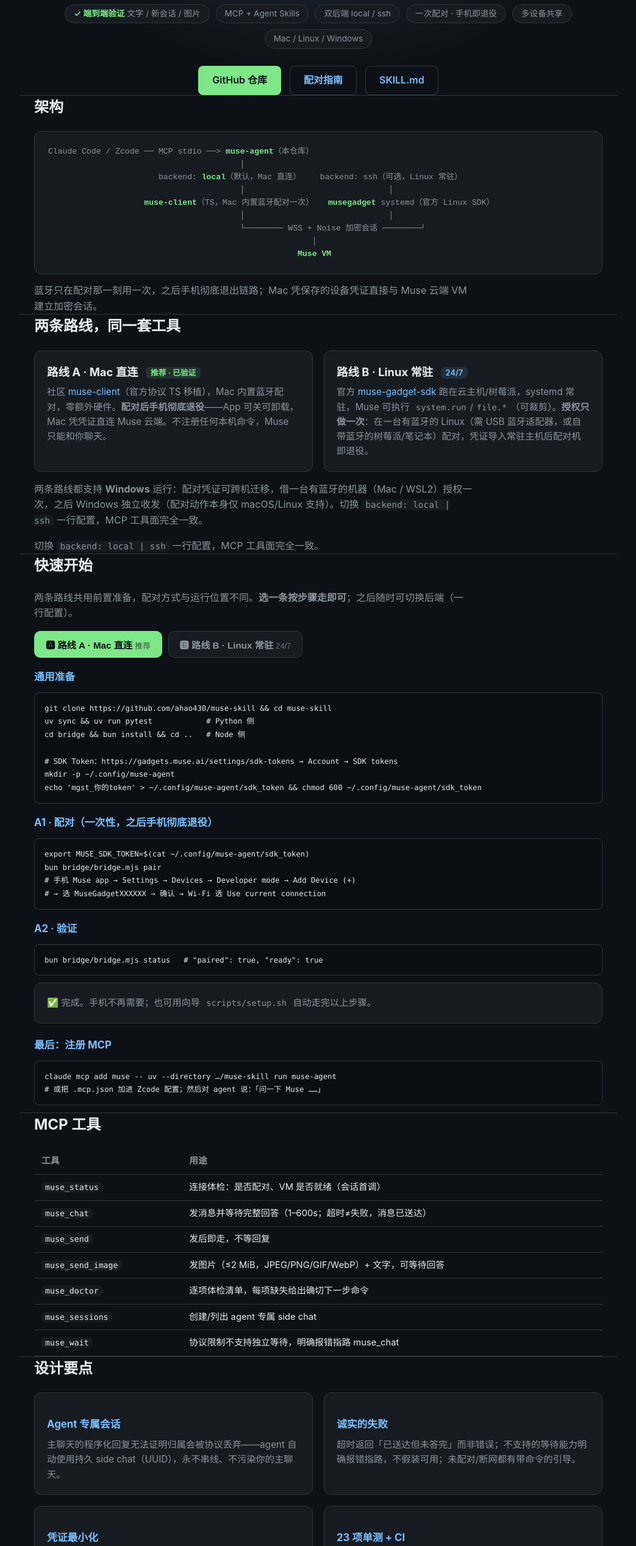
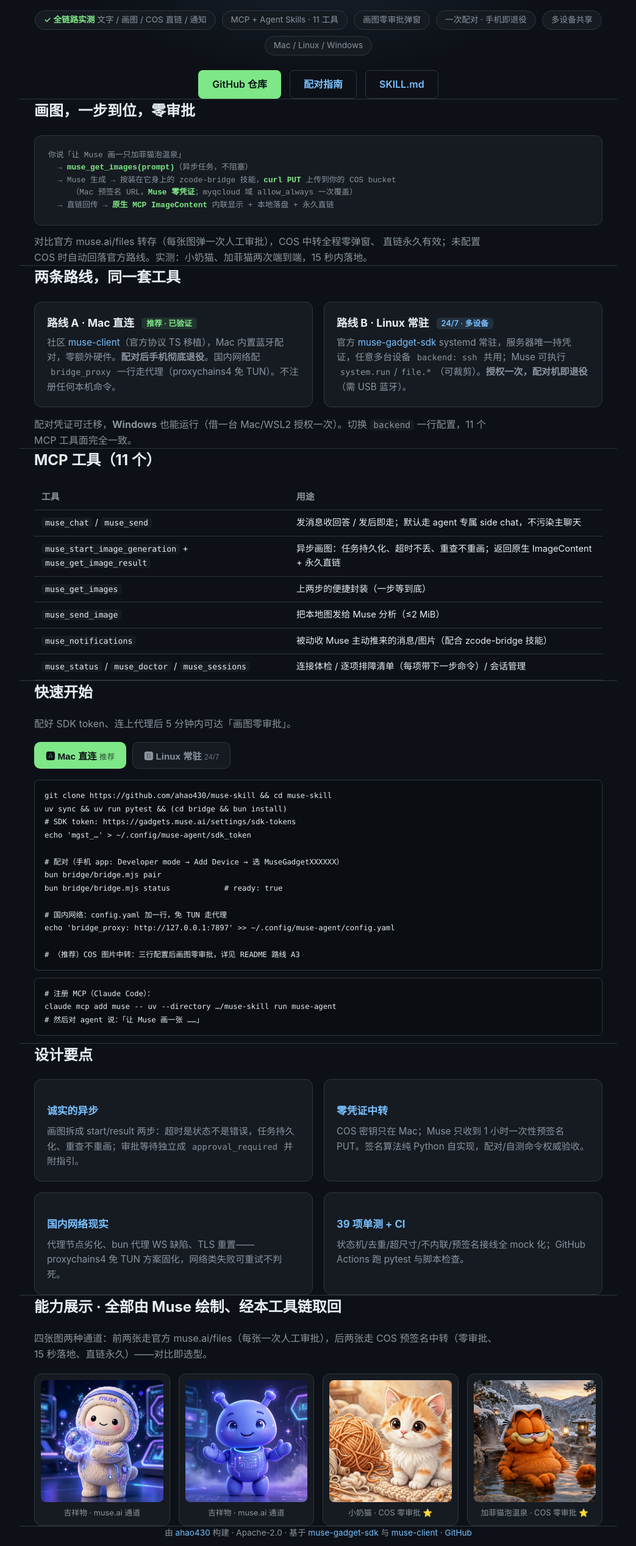
Before and after one commit to ahao430/muse-skill, a plain HTML site: page docs/index.html in a window 1280 px wide. Shown: the part 124-2660 px from the top of the page at 61% size, without its empty margins (118-1161 px from the left). Drawn offline with Linux system fonts and the light colour scheme.

Commit message:
docs: rewrite README + landing page for the final architecture
- README: COS zero-approval relay as recommended route-A step (with presign
  self-test one-liner), bridge_proxy China-network guidance, 11-tool reality,
  expanded troubleshooting (proxy node rot / 403 key corruption / Muse
  ignoring presign → install skill), refreshed dev layout
- landing page: new hero badges, draw-with-zero-approvals flow diagram,
  tools table, design highlights, 4-image gallery contrasting the muse.ai
  (per-image approval) vs COS relay (zero approval) channels

```diff
--- a/docs/index.html
+++ b/docs/index.html
@@ -4,7 +4,7 @@
 <meta charset="UTF-8">
 <meta name="viewport" content="width=device-width, initial-scale=1.0">
 <title>Muse Agent Skill — 把 Muse 接入你的编程 Agent</title>
-<meta name="description" content="通过 MCP 和 Agent Skills 把 Meta Muse 接入 Claude Code / Zcode 等编程 agent：发消息、收回答、发图片，全链路本地，无公网服务器。">
+<meta name="description" content="通过 MCP 和 Agent Skills 把 Meta Muse 接入 Claude Code / Zcode 等编程 agent：聊天、异步画图（原生 ImageContent）、COS 零审批中转，全链路本地。">
 <style>
   :root {
     --bg: #0d1117; --panel: #161b22; --border: #30363d;
@@ -15,24 +15,29 @@
   a { color: var(--accent2); text-decoration: none; }
   a:hover { text-decoration: underline; }
   .wrap { max-width: 980px; margin: 0 auto; padding: 0 24px; }
-  header { padding: 72px 0 48px; text-align: center; background: radial-gradient(ellipse at top, #1b2735 0%, var(--bg) 60%); }
-  h1 { font-size: 2.6rem; letter-spacing: -0.02em; }
+  header { padding: 64px 0 44px; text-align: center; background: radial-gradient(ellipse at top, #1b2735 0%, var(--bg) 60%); }
+  .brand { display: flex; align-items: center; justify-content: center; gap: 20px; margin-bottom: 6px; }
+  .logo { width: 84px; height: 84px; border-radius: 50%; object-fit: cover;
+          border: 2px solid var(--border); box-shadow: 0 0 0 4px rgba(126,231,135,.08), 0 10px 30px rgba(0,0,0,.4); }
+  h1 { font-size: 2.4rem; letter-spacing: -0.02em; text-align: left; }
   h1 .muse { color: var(--accent); }
-  .tagline { color: var(--muted); font-size: 1.15rem; margin: 14px 0 28px; }
-  .badges { display: flex; gap: 10px; justify-content: center; flex-wrap: wrap; }
+  .tagline { color: var(--muted); font-size: 1.05rem; margin: 6px 0 0; text-align: left; }
+  @media (max-width: 640px) { .brand { flex-direction: column; gap: 10px; } h1, .tagline { text-align: center !important; } }
+  .badges { display: flex; gap: 10px; justify-content: center; flex-wrap: wrap; margin-top: 20px; }
   .badge { border: 1px solid var(--border); background: var(--panel); border-radius: 999px; padding: 4px 14px; font-size: .85rem; color: var(--muted); }
   .badge b { color: var(--accent); font-weight: 600; }
-  .cta { margin-top: 28px; display: flex; gap: 14px; justify-content: center; flex-wrap: wrap; }
+  .cta { margin-top: 24px; display: flex; gap: 14px; justify-content: center; flex-wrap: wrap; }
   .btn { display: inline-block; padding: 10px 22px; border-radius: 8px; font-weight: 600; border: 1px solid var(--border); }
   .btn.primary { background: var(--accent); color: #0d1117; border-color: transparent; }
   section { padding: 44px 0; border-top: 1px solid var(--border); }
   h2 { font-size: 1.5rem; margin-bottom: 20px; }
   h3 { font-size: 1.05rem; margin: 18px 0 8px; color: var(--accent2); }
-  p.lead { color: var(--muted); max-width: 720px; }
+  p.lead { color: var(--muted); max-width: 760px; }
   .cols { display: grid; grid-template-columns: 1fr 1fr; gap: 18px; }
-  @media (max-width: 720px) { .cols { grid-template-columns: 1fr; } }
+  .cols3 { display: grid; grid-template-columns: 1fr 1fr 1fr; gap: 16px; }
+  @media (max-width: 720px) { .cols, .cols3 { grid-template-columns: 1fr; } }
   .card { background: var(--panel); border: 1px solid var(--border); border-radius: 12px; padding: 20px; }
-  .card .route { font-size: 1.15rem; font-weight: 700; margin-bottom: 6px; }
+  .card .route { font-size: 1.1rem; font-weight: 700; margin-bottom: 6px; }
   .card .route span { font-size: .8rem; font-weight: 600; border-radius: 6px; padding: 2px 8px; margin-left: 8px; vertical-align: middle; }
   .rec { background: rgba(126,231,135,.12); color: var(--accent); }
   .opt { background: rgba(121,192,255,.12); color: var(--accent2); }
@@ -44,18 +49,20 @@
   table { width: 100%; border-collapse: collapse; font-size: .92rem; }
   th, td { text-align: left; padding: 9px 12px; border-bottom: 1px solid var(--border); }
   th { color: var(--muted); font-weight: 600; }
-  td:first-child { color: var(--text); }
-  .arch { background: var(--panel); border: 1px solid var(--border); border-radius: 12px; padding: 22px; font-family: ui-monospace, monospace; font-size: .82rem; color: var(--muted); white-space: pre; overflow-x: auto; }
+  .arch { background: var(--panel); border: 1px solid var(--border); border-radius: 12px; padding: 22px; font-family: ui-monospace, monospace; font-size: .8rem; color: var(--muted); white-space: pre; overflow-x: auto; }
   .arch b { color: var(--accent); }
-  ol.steps { padding-left: 22px; } ol.steps li { margin: 10px 0; }
-  .gallery { display: grid; grid-template-columns: 1fr 1fr; gap: 20px; margin-top: 18px; }
-  @media (max-width: 720px) { .gallery { grid-template-columns: 1fr; } }
-  .gallery figure { background: var(--panel); border: 1px solid var(--border); border-radius: 14px;
-                    padding: 14px; margin: 0; transition: transform .18s ease, border-color .18s ease; }
+  .gallery { display: grid; grid-template-columns: repeat(4, 1fr); gap: 14px; margin-top: 18px; }
+  @media (max-width: 860px) { .gallery { grid-template-columns: repeat(2, 1fr); } }
+  .gallery figure { background: var(--panel); border: 1px solid var(--border); border-radius: 12px;
+                    padding: 10px; margin: 0; transition: transform .18s ease, border-color .18s ease; }
   .gallery figure:hover { transform: translateY(-4px); border-color: var(--accent); }
-  .gallery img { width: 100%; aspect-ratio: 1; object-fit: cover; border-radius: 10px; display: block; }
-  .gallery figcaption { text-align: center; color: var(--muted); font-size: .88rem; padding-top: 12px; line-height: 1.5; }
-  .gallery figcaption small { opacity: .65; }
+  .gallery img { width: 100%; aspect-ratio: 1; object-fit: cover; border-radius: 8px; display: block; }
+  .gallery figcaption { text-align: center; color: var(--muted); font-size: .8rem; padding-top: 8px; }
+  .tabs { display: flex; gap: 10px; margin: 16px 0 18px; flex-wrap: wrap; }
+  .tab { background: var(--panel); color: var(--muted); border: 1px solid var(--border);
+         border-radius: 10px; padding: 10px 18px; font-size: .95rem; cursor: pointer; font-weight: 600; }
+  .tab small { opacity: .7; font-weight: 400; }
+  .tab.active { color: #0d1117; background: var(--accent); border-color: transparent; }
   footer { padding: 32px 0 48px; text-align: center; color: var(--muted); font-size: .85rem; border-top: 1px solid var(--border); }
 </style>
 </head>
@@ -67,13 +74,13 @@
          onerror="this.style.display='none'">
     <div>
       <h1><span class="muse">Muse</span> Agent Skill</h1>
-      <p class="tagline">把 Meta 的 Muse 接入 Claude Code / Zcode 等编程 Agent<br>发消息 · 收回答 · 发图片 · 跨 Agent 协作 —— 全链路本地，无公网服务器</p>
+      <p class="tagline">把 Meta 的 Muse 接入 Claude Code / Zcode 等编程 Agent<br>聊天 · 异步画图（原生 ImageContent）· COS 零审批中转 · 全链路本地</p>
     </div>
   </div>
   <div class="badges">
-    <span class="badge"><b>✓ 端到端验证</b> 文字 / 新会话 / 图片</span>
-    <span class="badge">MCP + Agent Skills</span>
-    <span class="badge">双后端 local / ssh</span>
+    <span class="badge"><b>✓ 全链路实测</b> 文字 / 画图 / COS 直链 / 通知</span>
+    <span class="badge">MCP + Agent Skills · 11 工具</span>
+    <span class="badge">画图零审批弹窗</span>
     <span class="badge">一次配对 · 手机即退役</span>
     <span class="badge">多设备共享</span>
     <span class="badge">Mac / Linux / Windows</span>
@@ -84,29 +91,16 @@
     <a class="btn" href="https://github.com/ahao430/muse-skill/blob/main/skills/muse/SKILL.md">SKILL.md</a>
   </div>
 </header>
-<style>
-  header { text-align: center; }
-  .brand { display: flex; align-items: center; justify-content: center; gap: 20px; margin-bottom: 6px; }
-  .logo { width: 84px; height: 84px; border-radius: 50%; object-fit: cover;
-          border: 2px solid var(--border); box-shadow: 0 0 0 4px rgba(126,231,135,.08), 0 10px 30px rgba(0,0,0,.4); }
-  .brand h1 { text-align: left; }
-  .brand .tagline { text-align: left; margin: 6px 0 0; font-size: 1.02rem; }
-  @media (max-width: 640px) { .brand { flex-direction: column; gap: 10px; }
-    .brand h1, .brand .tagline { text-align: center; } }
-</style>
 
 <section class="wrap">
-  <h2>架构</h2>
-  <div class="arch">Claude Code / Zcode ── MCP stdio ──> <b>muse-agent</b>（本仓库）
-                                        │
-                       backend: <b>local</b>（默认，Mac 直连）    backend: ssh（可选，Linux 常驻）
-                                        │                              │
-                    <b>muse-client</b>（TS，Mac 内置蓝牙配对一次）   <b>musegadget</b> systemd（官方 Linux SDK）
-                                        │                              │
-                                        └──────── WSS + Noise 加密会话 ────────┘
-                                                       │
-                                                    <b>Muse VM</b></div>
-  <p class="lead" style="margin-top:14px">蓝牙只在配对那一刻用一次，之后手机彻底退出链路；Mac 凭保存的设备凭证直接与 Muse 云端 VM 建立加密会话。</p>
+  <h2>画图，一步到位，零审批</h2>
+  <div class="arch">你说「让 Muse 画一只加菲猫泡温泉」
+  → <b>muse_get_images(prompt)</b>（异步任务，不阻塞）
+  → Muse 生成 → 按装在它身上的 zcode-bridge 技能，<b>curl PUT</b> 上传到你的 COS bucket
+     （Mac 预签名 URL，<b>Muse 零凭证</b>；myqcloud 域 allow_always 一次覆盖）
+  → 直链回传 → <b>原生 MCP ImageContent</b> 内联显示 + 本地落盘 + 永久直链</div>
+  <p class="lead" style="margin-top:14px">对比官方 muse.ai/files 转存（每张图弹一次人工审批），COS 中转全程零弹窗、
+  直链永久有效；未配置 COS 时自动回落官方路线。实测：小奶猫、加菲猫两次端到端，15 秒内落地。</p>
 </section>
 
 <section class="wrap">
@@ -114,125 +108,90 @@
   <div class="cols">
     <div class="card">
       <div class="route">路线 A · Mac 直连 <span class="rec">推荐 · 已验证</span></div>
-      <p>社区 <a href="https://github.com/wong2/muse-client">muse-client</a>（官方协议 TS 移植），Mac 内置蓝牙配对，零额外硬件。<b>配对后手机彻底退役</b>——App 可关可卸载，Mac 凭凭证直连 Muse 云端。不注册任何本机命令，Muse 只能和你聊天。</p>
+      <p>社区 <a href="https://github.com/wong2/muse-client">muse-client</a>（官方协议 TS 移植），Mac 内置蓝牙配对，零额外硬件。<b>配对后手机彻底退役</b>。国内网络配 <code>bridge_proxy</code> 一行走代理（proxychains4 免 TUN）。不注册任何本机命令。</p>
     </div>
     <div class="card">
-      <div class="route">路线 B · Linux 常驻 <span class="opt">24/7</span></div>
-      <p>官方 <a href="https://github.com/facebookincubator/muse-gadget-sdk">muse-gadget-sdk</a> 跑在云主机/树莓派，systemd 常驻，Muse 可执行 <code>system.run</code>/<code>file.*</code>（可裁剪）。<b>授权只做一次</b>：在一台有蓝牙的 Linux（需 USB 蓝牙适配器，或自带蓝牙的树莓派/笔记本）配对，凭证导入常驻主机后配对机即退役。</p>
+      <div class="route">路线 B · Linux 常驻 <span class="opt">24/7 · 多设备</span></div>
+      <p>官方 <a href="https://github.com/facebookincubator/muse-gadget-sdk">muse-gadget-sdk</a> systemd 常驻，服务器唯一持凭证，任意多台设备 <code>backend: ssh</code> 共用；Muse 可执行 <code>system.run</code>/<code>file.*</code>（可裁剪）。<b>授权一次，配对机即退役</b>（需 USB 蓝牙）。</p>
     </div>
   </div>
-  <p class="lead" style="margin-top:16px">两条路线都支持 <b>Windows</b> 运行：配对凭证可跨机迁移，借一台有蓝牙的机器（Mac / WSL2）授权一次，之后 Windows 独立收发（配对动作本身仅 macOS/Linux 支持）。切换 <code>backend: local | ssh</code> 一行配置，MCP 工具面完全一致。</p>
-  <p class="lead" style="margin-top:16px">切换 <code>backend: local | ssh</code> 一行配置，MCP 工具面完全一致。</p>
+  <p class="lead" style="margin-top:16px">配对凭证可迁移，<b>Windows</b> 也能运行（借一台 Mac/WSL2 授权一次）。切换 <code>backend</code> 一行配置，11 个 MCP 工具面完全一致。</p>
+</section>
+
+<section class="wrap">
+  <h2>MCP 工具（11 个）</h2>
+  <table>
+    <tr><th>工具</th><th>用途</th></tr>
+    <tr><td><code>muse_chat</code> / <code>muse_send</code></td><td>发消息收回答 / 发后即走；默认走 agent 专属 side chat，不污染主聊天</td></tr>
+    <tr><td><code>muse_start_image_generation</code> + <code>muse_get_image_result</code></td><td>异步画图：任务持久化、超时不丢、重查不重画；返回原生 ImageContent + 永久直链</td></tr>
+    <tr><td><code>muse_get_images</code></td><td>上两步的便捷封装（一步等到底）</td></tr>
+    <tr><td><code>muse_send_image</code></td><td>把本地图发给 Muse 分析（≤2 MiB）</td></tr>
+    <tr><td><code>muse_notifications</code></td><td>被动收 Muse 主动推来的消息/图片（配合 zcode-bridge 技能）</td></tr>
+    <tr><td><code>muse_status</code> / <code>muse_doctor</code> / <code>muse_sessions</code></td><td>连接体检 / 逐项排障清单（每项带下一步命令）/ 会话管理</td></tr>
+  </table>
 </section>
 
 <section class="wrap">
   <h2>快速开始</h2>
-  <p class="lead">两条路线共用前置准备，配对方式与运行位置不同。<b>选一条按步骤走即可</b>；之后随时可切换后端（一行配置）。</p>
+  <p class="lead">配好 SDK token、连上代理后 5 分钟内可达「画图零审批」。</p>
   <div class="tabs">
-    <button class="tab active" data-tab="a">🅰 路线 A · Mac 直连 <small>推荐</small></button>
-    <button class="tab" data-tab="b">🅱 路线 B · Linux 常驻 <small>24/7</small></button>
+    <button class="tab active" data-tab="a">🅰 Mac 直连 <small>推荐</small></button>
+    <button class="tab" data-tab="b">🅱 Linux 常驻 <small>24/7</small></button>
   </div>
 
   <div class="tabpane" id="tab-a">
-    <h3>通用准备</h3>
     <pre><code>git clone https://github.com/ahao430/muse-skill &amp;&amp; cd muse-skill
-uv sync &amp;&amp; uv run pytest            # Python 侧
-cd bridge &amp;&amp; bun install &amp;&amp; cd ..   # Node 侧
+uv sync &amp;&amp; uv run pytest &amp;&amp; (cd bridge &amp;&amp; bun install)
+# SDK token: https://gadgets.muse.ai/settings/sdk-tokens
+echo 'mgst_…' &gt; ~/.config/muse-agent/sdk_token
 
-# SDK Token：https://gadgets.muse.ai/settings/sdk-tokens → Account → SDK tokens
-mkdir -p ~/.config/muse-agent
-echo 'mgst_你的token' &gt; ~/.config/muse-agent/sdk_token &amp;&amp; chmod 600 ~/.config/muse-agent/sdk_token</code></pre>
-    <h3>A1 · 配对（一次性，之后手机彻底退役）</h3>
-    <pre><code>export MUSE_SDK_TOKEN=$(cat ~/.config/muse-agent/sdk_token)
+# 配对（手机 app: Developer mode → Add Device → 选 MuseGadgetXXXXXX）
 bun bridge/bridge.mjs pair
-# 手机 Muse app → Settings → Devices → Developer mode → Add Device (+)
-# → 选 MuseGadgetXXXXXX → 确认 → Wi-Fi 选 Use current connection</code></pre>
-    <h3>A2 · 验证</h3>
-    <pre><code>bun bridge/bridge.mjs status   # "paired": true, "ready": true</code></pre>
-    <div class="card" style="margin-top:10px"><p>✅ 完成。手机不再需要；也可用向导 <code>scripts/setup.sh</code> 自动走完以上步骤。</p></div>
+bun bridge/bridge.mjs status            # ready: true
+
+# 国内网络：config.yaml 加一行，免 TUN 走代理
+echo 'bridge_proxy: http://127.0.0.1:7897' >> ~/.config/muse-agent/config.yaml
+
+# （推荐）COS 图片中转：三行配置后画图零审批，详见 README 路线 A3</code></pre>
   </div>
 
   <div class="tabpane" id="tab-b" hidden>
-    <h3>通用准备</h3>
-    <p class="lead">同路线 A（克隆 + 依赖 + SDK token）。</p>
-    <h3>B1 · 在配对机上配对（一次性；需蓝牙：USB 适配器 / 树莓派 / 笔记本）</h3>
-    <pre><code># WSL2（Windows 侧 usbipd 直通 USB 蓝牙）或 Debian/Ubuntu/树莓派：
-sudo apt install -y bluez python3-dbus python3-gi
-curl -fsSL -o install.sh https://raw.githubusercontent.com/facebookincubator/muse-gadget-sdk/main/linux/install.sh
-sudo bash install.sh --sdk-token mgst_… --yes
-sudo musegadget pair               # 10 分钟窗口，手机 app 操作同路线 A</code></pre>
-    <h3>B2 · 导出凭证（在配对机上）</h3>
-    <pre><code>sudo cp /var/lib/musegadget/{identity,pairing}.json ~/
-scp identity.json pairing.json 你@Mac:~/muse-pairing/   # 配对机使命结束</code></pre>
-    <h3>B3 · 部署常驻主机并导入</h3>
-    <pre><code>scripts/provision.sh --host USER@云主机 --sdk-token $(cat ~/.config/muse-agent/sdk_token)
-scripts/import_state.sh ~/muse-pairing --host USER@云主机</code></pre>
-    <h3>B4 · 切换后端并验证</h3>
-    <pre><code># ~/.config/muse-agent/config.yaml
-backend: ssh
-host: USER@云主机
+    <pre><code># 在有蓝牙的 Linux 上配对一次（USB BLE / 树莓派）：
+sudo bash install.sh --sdk-token mgst_… --yes &amp;&amp; sudo musegadget pair
+scp /var/lib/musegadget/{identity,pairing}.json 你@Mac:~/muse-pairing/
 
-uv run muse-agent --status          # ready: true 即通</code></pre>
+# 部署常驻主机并导入凭证（配对机使命结束）
+scripts/provision.sh --host USER@HOST --sdk-token mgst_…
+scripts/import_state.sh ~/muse-pairing --host USER@HOST
+
+# 每台设备 config.yaml:
+# backend: ssh
+# host: USER@HOST</code></pre>
   </div>
 
-  <h3 style="margin-top:22px">最后：注册 MCP</h3>
-  <pre><code>claude mcp add muse -- uv --directory …/muse-skill run muse-agent
-# 或把 .mcp.json 加进 Zcode 配置；然后对 agent 说：「问一下 Muse ……」</code></pre>
-</section>
-<style>
-  .tabs { display: flex; gap: 10px; margin: 16px 0 18px; flex-wrap: wrap; }
-  .tab { background: var(--panel); color: var(--muted); border: 1px solid var(--border);
-         border-radius: 10px; padding: 10px 18px; font-size: .95rem; cursor: pointer; font-weight: 600; }
-  .tab small { opacity: .7; font-weight: 400; }
-  .tab.active { color: #0d1117; background: var(--accent); border-color: transparent; }
-</style>
-<script>
-  document.querySelectorAll('.tab').forEach(btn => {
-    btn.addEventListener('click', () => {
-      document.querySelectorAll('.tab').forEach(b => b.classList.toggle('active', b === btn));
-      document.querySelectorAll('.tabpane').forEach(p => p.hidden = (p.id !== 'tab-' + btn.dataset.tab));
-    });
-  });
-</script>
-
-<section class="wrap">
-  <h2>MCP 工具</h2>
-  <table>
-    <tr><th>工具</th><th>用途</th></tr>
-    <tr><td><code>muse_status</code></td><td>连接体检：是否配对、VM 是否就绪（会话首调）</td></tr>
-    <tr><td><code>muse_chat</code></td><td>发消息并等待完整回答（1–600s；超时≠失败，消息已送达）</td></tr>
-    <tr><td><code>muse_send</code></td><td>发后即走，不等回复</td></tr>
-    <tr><td><code>muse_send_image</code></td><td>发图片（≤2 MiB，JPEG/PNG/GIF/WebP）+ 文字，可等待回答</td></tr>
-    <tr><td><code>muse_doctor</code></td><td>逐项体检清单，每项缺失给出确切下一步命令</td></tr>
-    <tr><td><code>muse_sessions</code></td><td>创建/列出 agent 专属 side chat</td></tr>
-    <tr><td><code>muse_wait</code></td><td>协议限制不支持独立等待，明确报错指路 muse_chat</td></tr>
-  </table>
+  <pre><code># 注册 MCP（Claude Code）：
+claude mcp add muse -- uv --directory …/muse-skill run muse-agent
+# 然后对 agent 说：「让 Muse 画一张 ……」</code></pre>
 </section>
 
 <section class="wrap">
   <h2>设计要点</h2>
   <div class="cols">
-    <div class="card"><h3>Agent 专属会话</h3><p>主聊天的程序化回复无法证明归属会被协议丢弃——agent 自动使用持久 side chat（UUID），永不串线、不污染你的主聊天。</p></div>
-    <div class="card"><h3>诚实的失败</h3><p>超时返回「已送达但未答完」而非错误；不支持的等待能力明确报错指路，不假装可用；未配对/断网都有带命令的引导。</p></div>
-    <div class="card"><h3>凭证最小化</h3><p>SDK token 与配对凭证只存在本机，.gitignore 兜底；setup.sh 里粘贴 token 不回显、不进终端历史。</p></div>
-    <div class="card"><h3>23 项单测 + CI</h3><p>SSH/local 双后端全部 mock 化测试，无网络依赖；GitHub Actions 跑 pytest 与脚本语法检查。</p></div>
+    <div class="card"><h3>诚实的异步</h3><p>画图拆成 start/result 两步：超时是状态不是错误，任务持久化、重查不重画；审批等待独立成 <code>approval_required</code> 并附指引。</p></div>
+    <div class="card"><h3>零凭证中转</h3><p>COS 密钥只在 Mac；Muse 只收到 1 小时一次性预签名 PUT。签名算法纯 Python 自实现，配对/自测命令权威验收。</p></div>
+    <div class="card"><h3>国内网络现实</h3><p>代理节点劣化、bun 代理 WS 缺陷、TLS 重置——proxychains4 免 TUN 方案固化，网络类失败可重试不判死。</p></div>
+    <div class="card"><h3>39 项单测 + CI</h3><p>状态机/去重/超尺寸/不内联/预签名接线全 mock 化；GitHub Actions 跑 pytest 与脚本检查。</p></div>
   </div>
 </section>
 
 <section class="wrap">
-  <h2>能力展示 · 吉祥物由 Muse 亲手绘制</h2>
-  <p class="lead">下面两张图不是人画的——通过本项目的 <code>muse_chat</code> 让 Muse 调用它的
-  <code>generate_image</code> 生成，再捕获 raw 事件里的公网链接取回。
-  这正是 <code>muse_get_images</code> 工具的完整链路实测。</p>
+  <h2>能力展示 · 全部由 Muse 绘制、经本工具链取回</h2>
+  <p class="lead">四张图两种通道：前两张走官方 muse.ai/files（每张一次人工审批），后两张走 COS 预签名中转（零审批、15 秒落地、直链永久）——对比即选型。</p>
   <div class="gallery">
-    <figure>
-      <img src="assets/mascot-1.webp" alt="Muse 吉祥物 1：毛绒宇航员抱光球" loading="lazy">
-      <figcaption>① 毛绒宇航员 · 手握全息光球<br><small>1600×1600 · image/webp · 408 KB</small></figcaption>
-    </figure>
-    <figure>
-      <img src="assets/mascot-2.webp" alt="Muse 吉祥物 2：蓝紫小机器人" loading="lazy">
-      <figcaption>② 蓝紫小机器人 · 张开双臂<br><small>1600×1600 · image/webp · 217 KB</small></figcaption>
-    </figure>
+    <figure><img src="assets/mascot-1.webp" alt="吉祥物1" loading="lazy"><figcaption>吉祥物 · muse.ai 通道</figcaption></figure>
+    <figure><img src="assets/mascot-2.webp" alt="吉祥物2" loading="lazy"><figcaption>吉祥物 · muse.ai 通道</figcaption></figure>
+    <figure><img src="assets/kitten.webp" alt="小奶猫" loading="lazy"><figcaption>小奶猫 · COS 零审批 ⭐</figcaption></figure>
+    <figure><img src="assets/garfield.webp" alt="加菲猫泡温泉" loading="lazy"><figcaption>加菲猫泡温泉 · COS 零审批 ⭐</figcaption></figure>
   </div>
 </section>
 
@@ -243,5 +202,14 @@ uv run muse-agent --status          # ready: true 即通</code></pre>
   <a href="https://github.com/ahao430/muse-skill">GitHub</a>
 </footer>
 
+<script>
+  document.querySelectorAll('.tab').forEach(btn => {
+    btn.addEventListener('click', () => {
+      document.querySelectorAll('.tab').forEach(b => b.classList.toggle('active', b === btn));
+      document.querySelectorAll('.tabpane').forEach(p => p.hidden = (p.id !== 'tab-' + btn.dataset.tab));
+    });
+  });
+</script>
+
 </body>
 </html>
```
Also changed, not shown: README.md, docs/assets/garfield.webp (added), docs/assets/kitten.webp (added).
